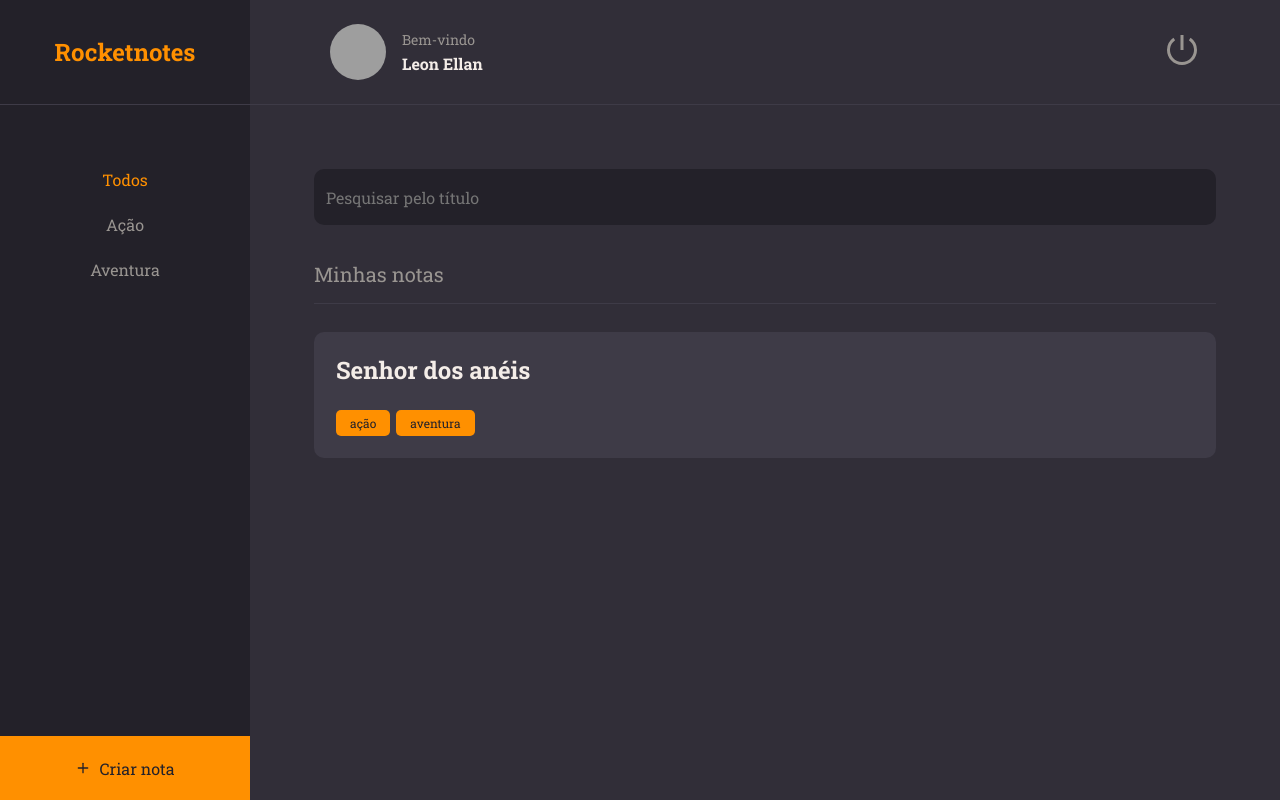
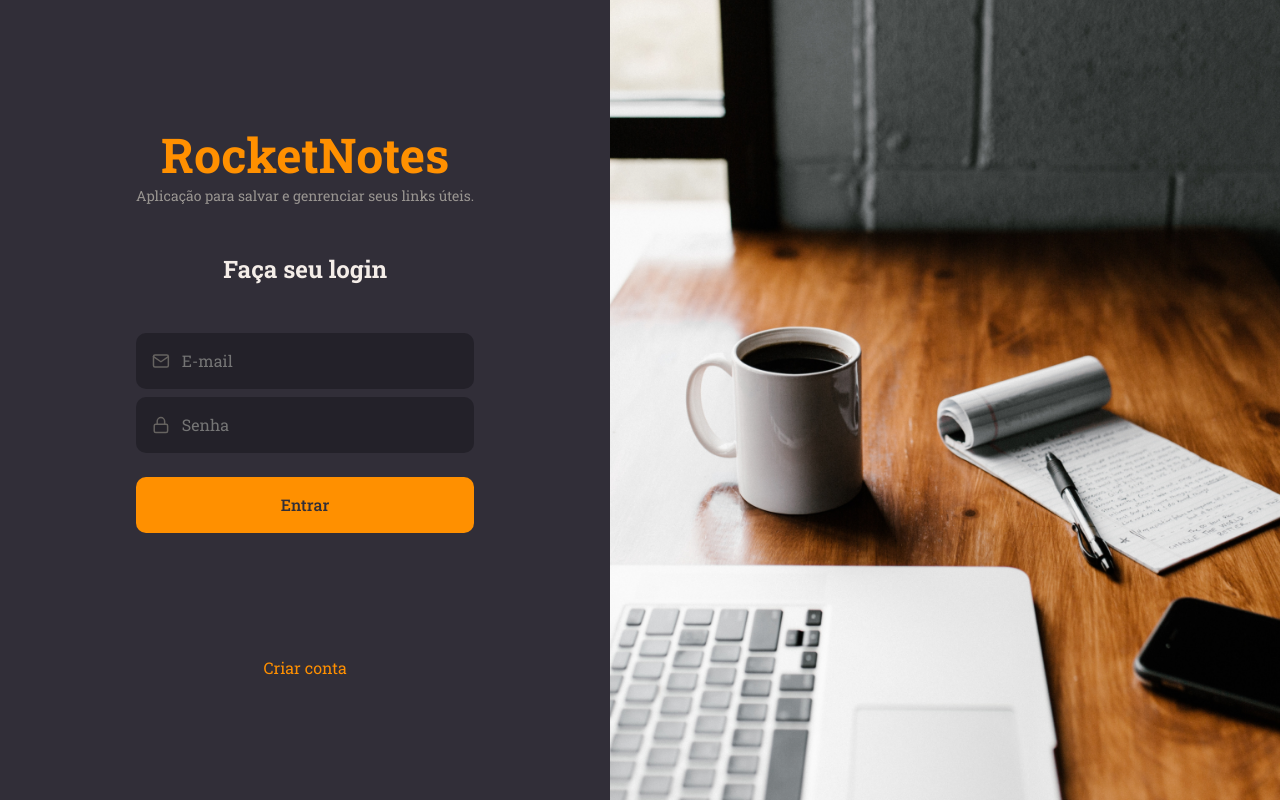
Before and after one commit to Leon-Ellan/rockectmovies-front, a React (Vite) app in the folder rocketmovies/: page / in a window 1280 px wide. Built offline with nearby package versions, Linux system fonts and the light colour scheme; grey boxes are pictures that could not be loaded.

Commit message:
add pag signIn

```diff
--- a/rocketmovies/src/main.jsx
+++ b/rocketmovies/src/main.jsx
@@ -1,6 +1,6 @@
 import React from 'react'
 import ReactDOM from 'react-dom/client'
-import { Home }  from './pages/Home'
+import { SignIn }  from './pages/SignIn'
 import { ThemeProvider } from 'styled-components'
 import GlobalStyles from "./styles/global"
 
@@ -10,7 +10,7 @@
   <React.StrictMode>
     <ThemeProvider theme={theme}>
       <GlobalStyles/>
-      <Home />
+      <SignIn />
     </ThemeProvider>
   </React.StrictMode>,
 )
--- /dev/null
+++ b/rocketmovies/src/pages/SignIn/index.jsx
@@ -0,0 +1,33 @@
+import { Input } from "../../components/Input"
+import { Button } from "../../components/Button"
+import { FiMail, FiLock } from 'react-icons/fi';
+import { Container, Form , Background  } from "./styles";
+
+export function SignIn() {
+return (
+  <Container>
+    <Form>
+      <h1>RocketNotes</h1>
+      <p>Aplicação para salvar e genrenciar seus links úteis.</p>
+      <h2>Faça seu login</h2>
+
+      <Input
+          placeholder="E-mail"
+          type='text'
+          icon={FiMail}
+        />
+
+        <Input
+          placeholder="Senha"
+          type='password'
+          icon={FiLock}
+        />
+
+      <Button title="Entrar"/>
+
+      <a href="#">Criar conta</a>
+    </Form>
+    <Background/>
+  </Container>
+)
+}
--- /dev/null
+++ b/rocketmovies/src/pages/SignIn/styles.js
@@ -0,0 +1,44 @@
+import styled from 'styled-components';
+
+import backgroundImg from "../../assets/background.png";
+
+export const Container = styled.div`
+  height: 100vh;
+  display: flex;
+  align-items: stretch;
+`;
+
+export const Form = styled.form`
+  padding: 0 136px;
+  display: flex;
+  flex-direction: column;
+  justify-content: center;
+  align-items: center;
+  text-align: center;
+
+  > h1 {
+    font-size: 48px;
+    color: ${({ theme }) => theme.COLORS.ORANGE};
+  }
+  > h2 {
+    font-size: 24px;
+    margin: 48px 0;
+  }
+  > p {
+    font-size: 14px;
+    color: ${({ theme }) => theme.COLORS.GRAY_100};
+  }
+
+  > a {
+    margin-top: 124px;
+    color: ${({ theme }) => theme.COLORS.ORANGE};
+  }
+
+`
+export const Background = styled.div`
+  flex: 1;
+  background: url(${backgroundImg}) no-repeat center center;
+  background-size: cover;
+
+
+`
```
Also changed, not shown: rocketmovies/src/assets/background.png (added).
